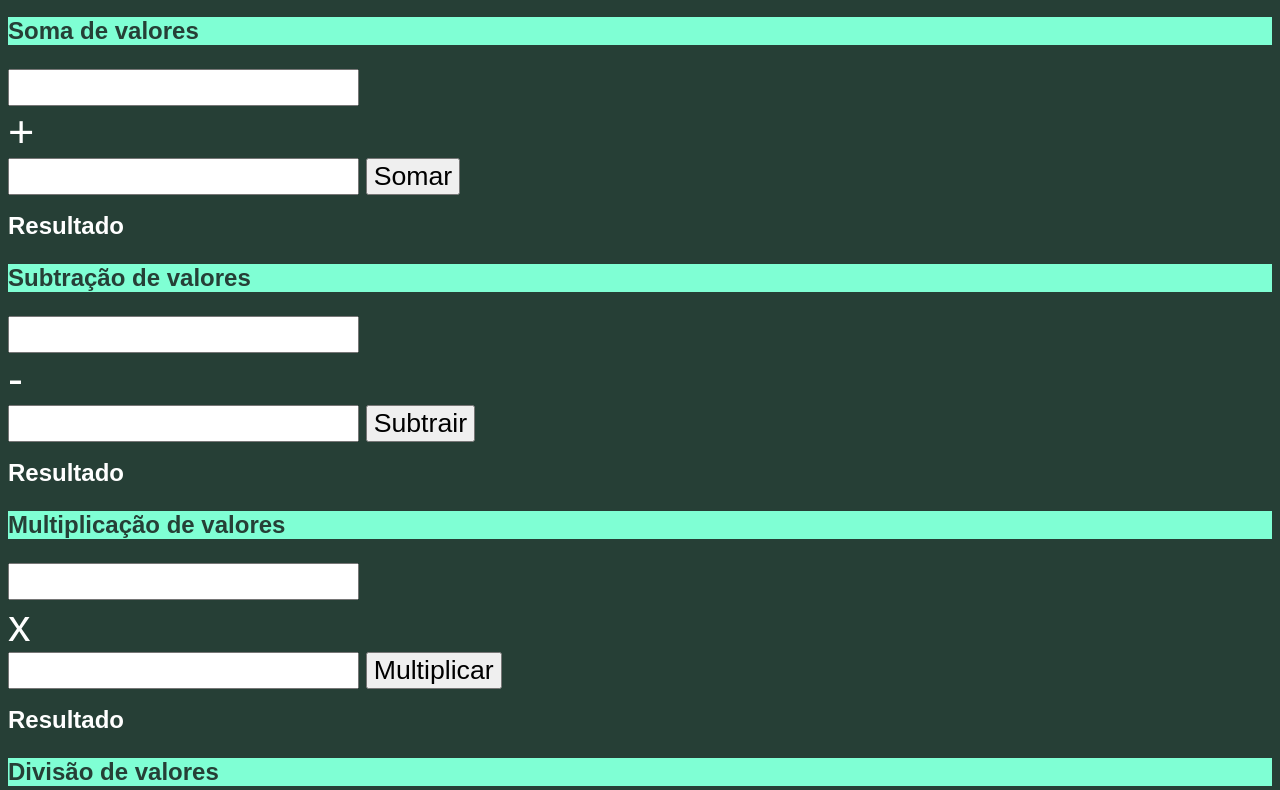
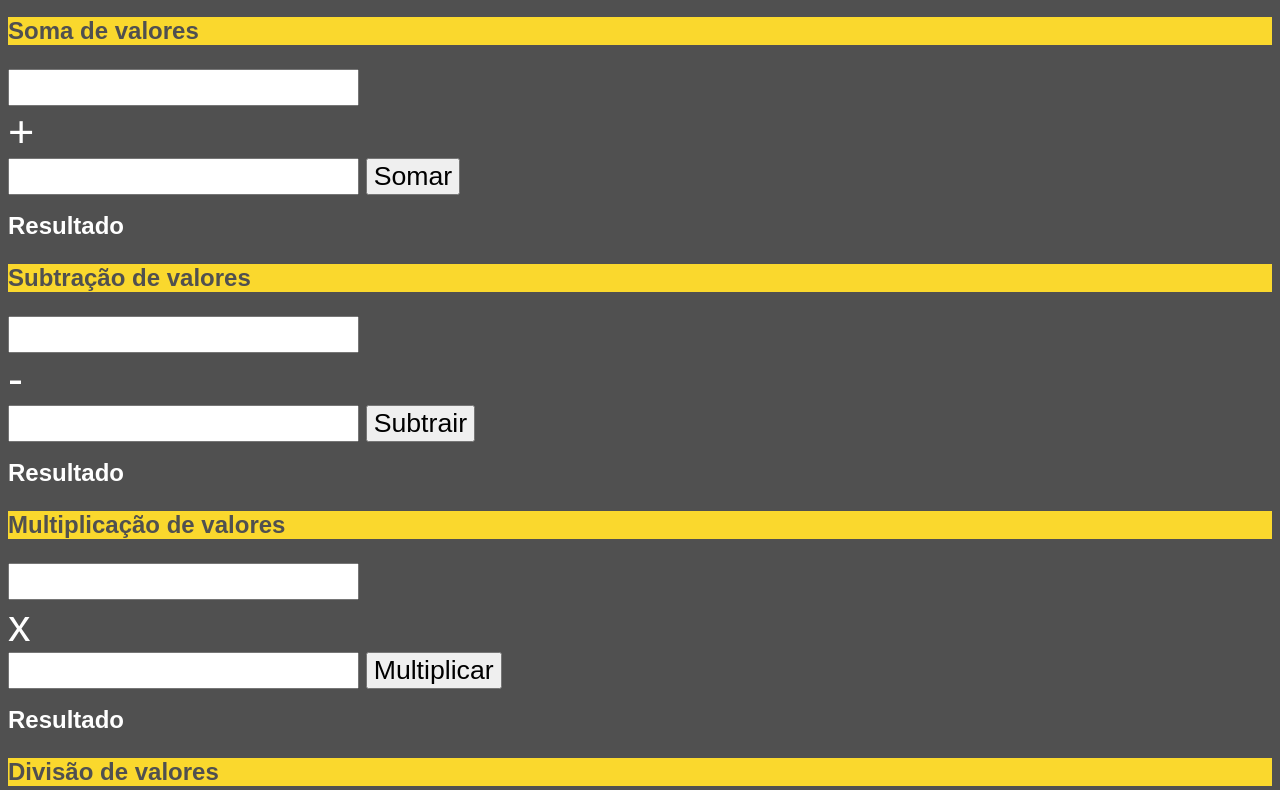
Before and after one commit to EdOzz42/01_aritmetica, a plain HTML site: page index.html in a window 1280 px wide. Shown: the part 102-892 px from the top of the page. Drawn offline with Linux system fonts and the light colour scheme.

Commit message:
Mudanças no style
Mudei a cor do site

```diff
--- a/style.css
+++ b/style.css
@@ -1,5 +1,5 @@
 body {
-    background-color: rgb(38, 63, 54);
+    background-color: rgb(80, 80, 80);
     color: white;
     font: normal 18pt Arial;
 }
@@ -17,6 +17,6 @@ div.resultado {
 }
 
 p {
-    color: rgb(38, 63, 54);
-    background-color: aquamarine;
+    color: rgb(80, 80, 80);
+    background-color: rgb(250, 216, 45);
 }
```
